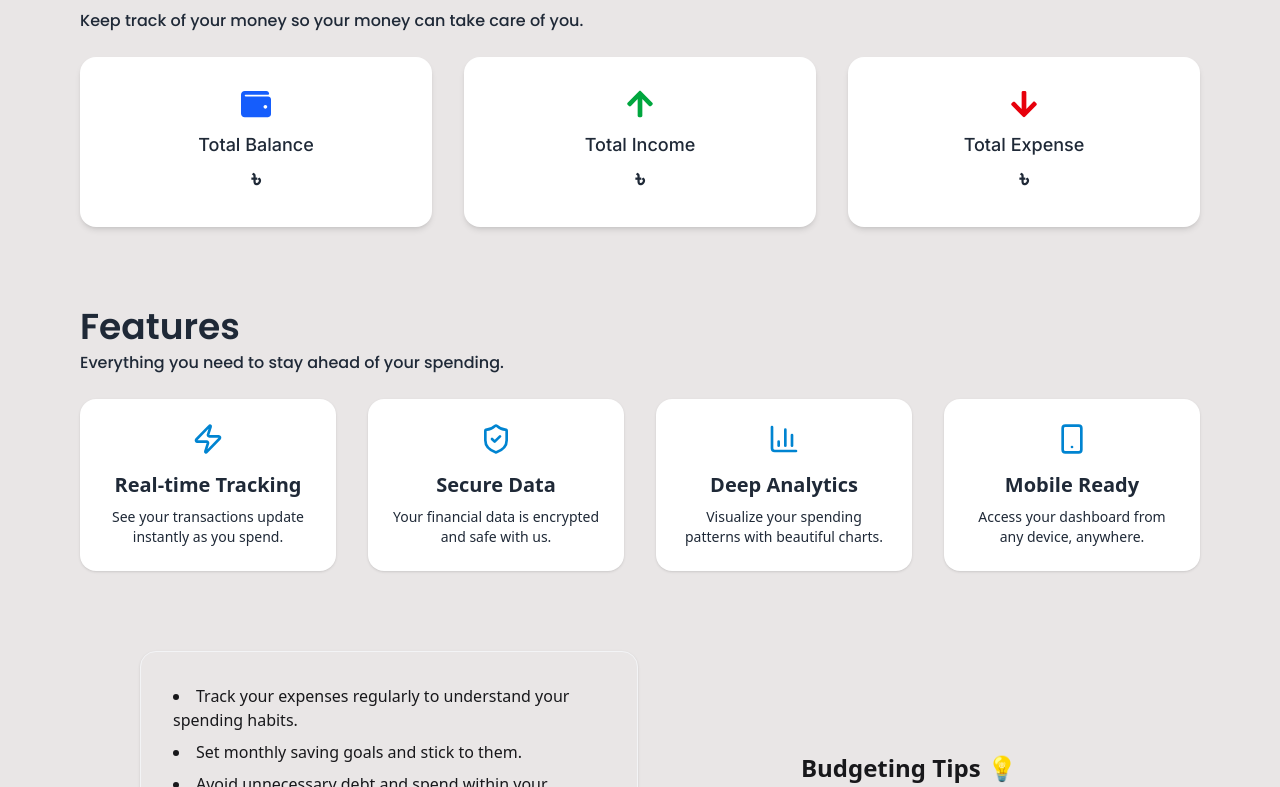
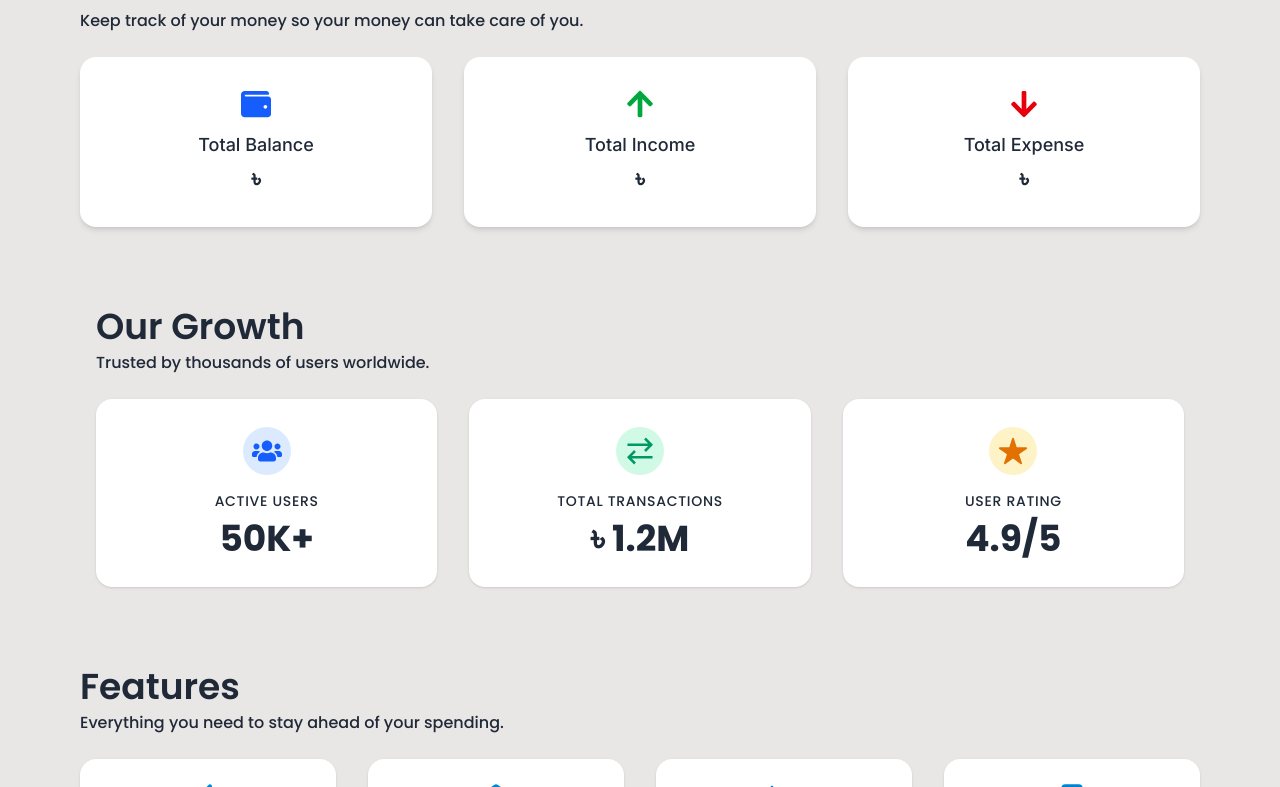
Before and after one commit to mahadi40011/FinEase-Client-Side, a React (Vite) app: page / in a window 1280 px wide. Shown: the part 543-1330 px from the top of the page. Built offline with nearby package versions, Linux system fonts and the light colour scheme; no server answers.

Commit message:
Add a new section Statistics

```diff
--- /dev/null
+++ b/src/components/Home/Statistics/Statistics.jsx
@@ -0,0 +1,52 @@
+import { FaUsers } from "react-icons/fa";
+import { GrTransaction } from "react-icons/gr";
+import { IoStar } from "react-icons/io5";
+import Heading from "../../Shared/Heading/Heading";
+
+const Statistics = () => {
+  return (
+    <section className="text-natural font-poppins container mx-auto px-4">
+      <Heading
+        title={"Our Growth"}
+        subtitle={"Trusted by thousands of users worldwide."}
+      />
+
+      <div className="grid grid-cols-1 md:grid-cols-3 gap-8">
+        {/* Active Users */}
+        <div className="bg-app-200 shadow-sm  rounded-2xl p-7 text-center hover:scale-103 transition-transform duration-300">
+          <div className="bg-blue-100  w-12 h-12 rounded-full flex items-center justify-center mx-auto mb-4">
+            <FaUsers className="text-3xl text-blue-600 " />
+          </div>
+          <p className="text-sm font-medium uppercase tracking-wider">
+            Active Users
+          </p>
+          <h3 className="text-4xl font-bold mt-2">50K+</h3>
+        </div>
+
+        {/* Total Transactions */}
+        <div className="bg-app-200 shadow-sm  rounded-2xl p-7 text-center hover:scale-103 transition-transform duration-300">
+          <div className="bg-emerald-100 w-12 h-12 rounded-full flex items-center justify-center mx-auto mb-4">
+            <GrTransaction className="text-3xl text-emerald-600" />
+          </div>
+          <p className="text-sm font-medium uppercase tracking-wider">
+            Total Transactions
+          </p>
+          <h3 className="text-4xl font-bold mt-2">৳ 1.2M</h3>
+        </div>
+
+        {/* User Rating */}
+        <div className="bg-app-200 shadow-sm  rounded-2xl p-7 text-center hover:scale-103 transition-transform duration-300">
+          <div className="bg-amber-100 w-12 h-12 rounded-full flex items-center justify-center mx-auto mb-4">
+            <IoStar className="text-3xl text-amber-600" />
+          </div>
+          <p className="text-sm font-medium uppercase tracking-wider">
+            User Rating
+          </p>
+          <h3 className="text-4xl font-bold mt-2">4.9/5</h3>
+        </div>
+      </div>
+    </section>
+  );
+};
+
+export default Statistics;
--- a/src/pages/Home/Home.jsx
+++ b/src/pages/Home/Home.jsx
@@ -4,6 +4,7 @@ import Overview from "../../components/Home/Overview/Overview";
 import BudgetingTips from "../../components/BudgetingTips/BudgetingTips";
 import FinancialPlanning from "../../components/FinancialPlanning/FinancialPlanning";
 import Features from "../../components/Home/Features/Features";
+import Statistics from "../../components/Home/Statistics/Statistics";
 
 const Home = () => {
   return (
@@ -11,6 +12,8 @@ const Home = () => {
       <Banner />
 
       <Overview />
+
+      <Statistics/>
 
       <Features/>
 
```
